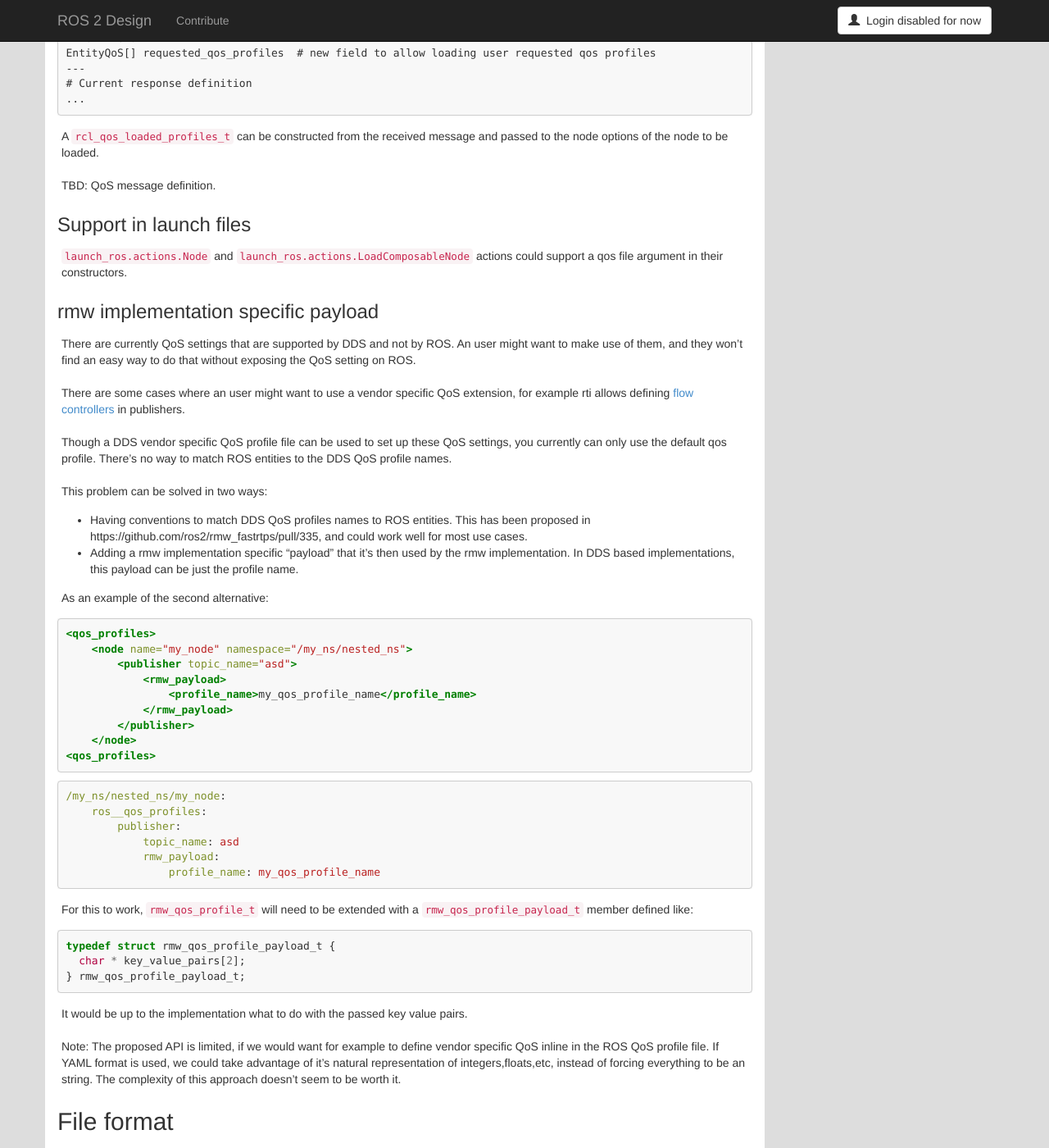
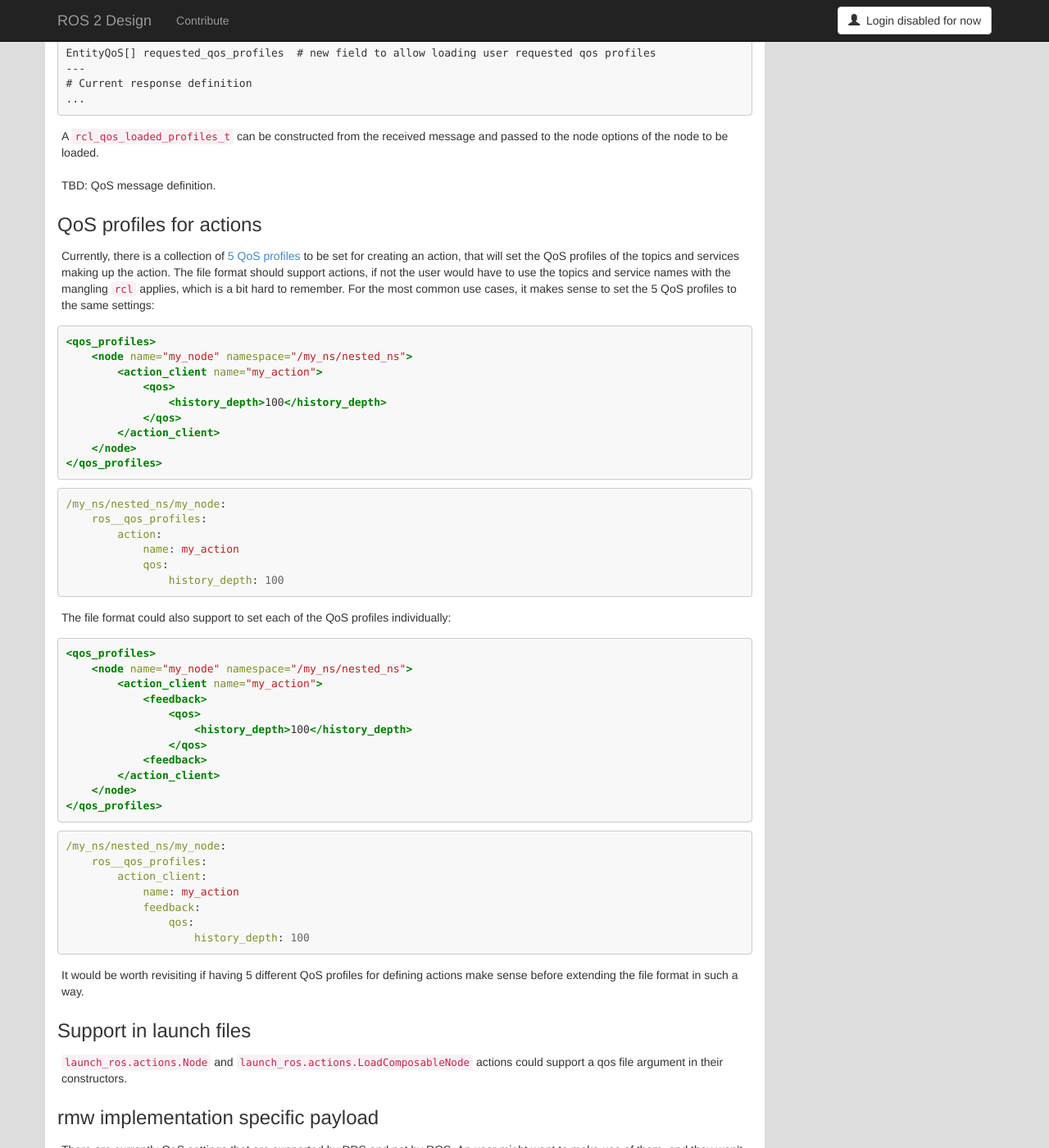
Before and after one commit to ros2/design, a Jekyll site: the page built from articles/external_qos_file.md, in a window 1280 px wide and 1400 px high, scrolled down 7818 px. Shown: the whole window at 82% size. Built offline with Jekyll 4.4.1, drawn with Linux system fonts in a browser that asks for light colours; nearby versions of some CDN libraries; some of the changed text lies outside the part shown.

Commit message:
Add note about actions
Signed-off-by: Ivan Santiago Paunovic <ivanpauno@ekumenlabs.com>

````diff
--- a/articles/external_qos_file.md
+++ b/articles/external_qos_file.md
@@ -53,7 +53,7 @@ Here are a couple of examples:
     <node name="my_node" namespace="/my_ns/nested_ns">
         ...
     </node>
-<qos_profiles>
+</qos_profiles>
 ```
 
 ```yaml
@@ -77,7 +77,7 @@ For example:
             ...
         </subscription>
     </node>
-<qos_profiles>
+</qos_profiles>
 ```
 
 ```yaml
@@ -111,7 +111,7 @@ To solve this issue, the format could support using a profile ID, in addition to
             ...
         </publisher>
     </node>
-<qos_profiles>
+</qos_profiles>
 ```
 
 ```yaml
@@ -149,7 +149,7 @@ A default tag can be added to solve this:
             ...  <!--QoS settings here will override the ones in `default`. The settings specified in `default` will be used as a base.-->
         </publisher>
     </node>
-<qos_profiles>
+</qos_profiles>
 ```
 
 ```yaml
@@ -198,7 +198,7 @@ The file can also include named QoS profiles, that can be referenced within the
             </qos>
         </publisher>
     </node>
-<qos_profiles>
+</qos_profiles>
 ```
 
 ```yaml
@@ -252,7 +252,7 @@ If there was a profile defined in the `<default>` section for the same topic or
             <history_depth>1000</history_depth>  <!--Overrides the history depth of 100 defined above.-->
         </publisher>
     </node>
-<qos_profiles>
+</qos_profiles>
 ```
 
 ```yaml
@@ -438,6 +438,61 @@ A `rcl_qos_loaded_profiles_t` can be constructed from the received message and p
 
 TBD: QoS message definition.
 
+### QoS profiles for actions
+
+Currently, there is a collection of [5 QoS profiles](https://github.com/ros2/rcl/blob/af438bcca1ffb69714c0b225ba0f80aceab04906/rcl_action/include/rcl_action/action_client.h#L44-L52) to be set for creating an action, that will set the QoS profiles of the topics and services making up the action.
+The file format should support actions, if not the user would have to use the topics and service names with the mangling `rcl` applies, which is a bit hard to remember.
+For the most common use cases, it makes sense to set the 5 QoS profiles to the same settings:
+
+```xml
+<qos_profiles>
+    <node name="my_node" namespace="/my_ns/nested_ns">
+        <action_client name="my_action">
+            <qos>
+                <history_depth>100</history_depth>
+            </qos>
+        </action_client>
+    </node>
+</qos_profiles>
+```
+
+```yaml
+/my_ns/nested_ns/my_node:
+    ros__qos_profiles:
+        action:
+            name: my_action
+            qos:
+                history_depth: 100
+```
+
+The file format could also support to set each of the QoS profiles individually:
+
+```xml
+<qos_profiles>
+    <node name="my_node" namespace="/my_ns/nested_ns">
+        <action_client name="my_action">
+            <feedback>
+                <qos>
+                    <history_depth>100</history_depth>
+                </qos>
+            <feedback>
+        </action_client>
+    </node>
+</qos_profiles>
+```
+
+```yaml
+/my_ns/nested_ns/my_node:
+    ros__qos_profiles:
+        action_client:
+            name: my_action
+            feedback:
+                qos:
+                    history_depth: 100
+```
+
+It would be worth revisiting if having 5 different QoS profiles for defining actions make sense before extending the file format in such a way.
+
 ### Support in launch files
 
 `launch_ros.actions.Node` and `launch_ros.actions.LoadComposableNode` actions could support a qos file argument in their constructors.
@@ -469,7 +524,7 @@ As an example of the second alternative:
             </rmw_payload>
         </publisher>
     </node>
-<qos_profiles>
+</qos_profiles>
 ```
 
 ```yaml
````
